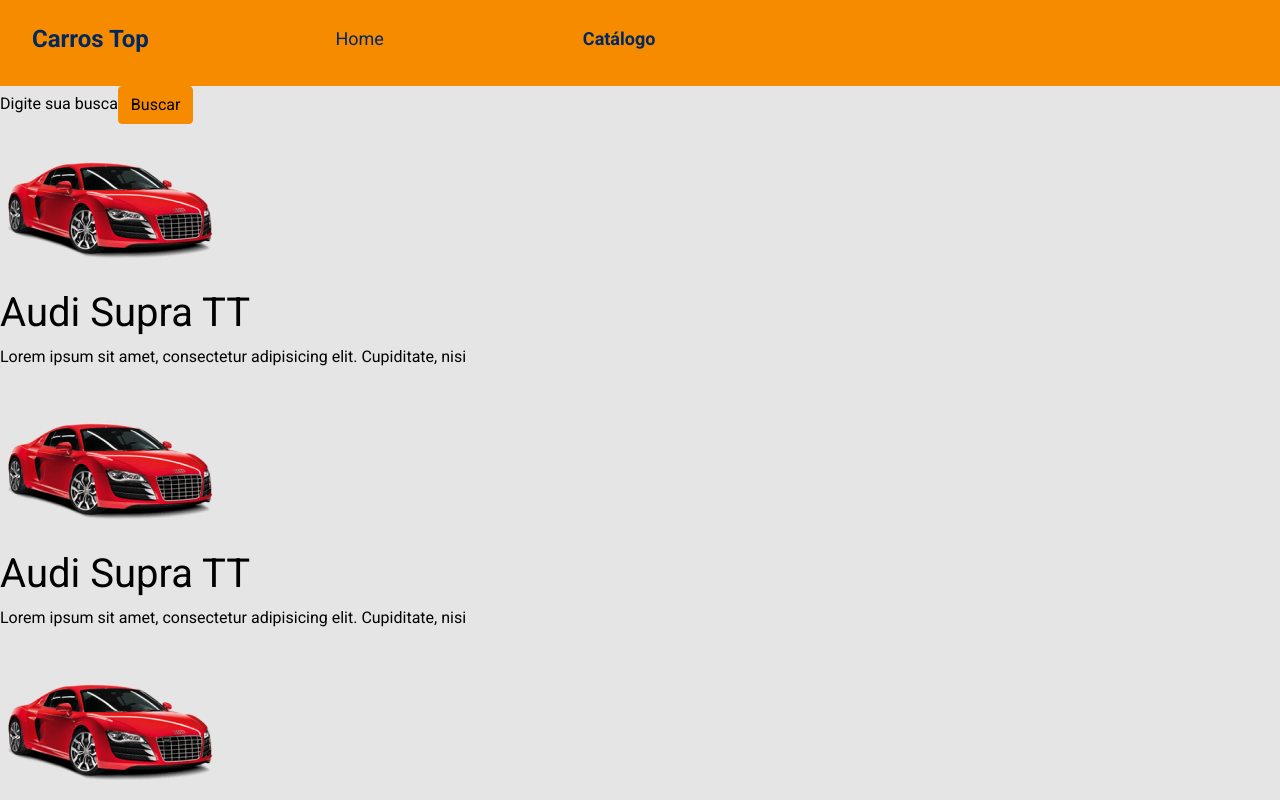
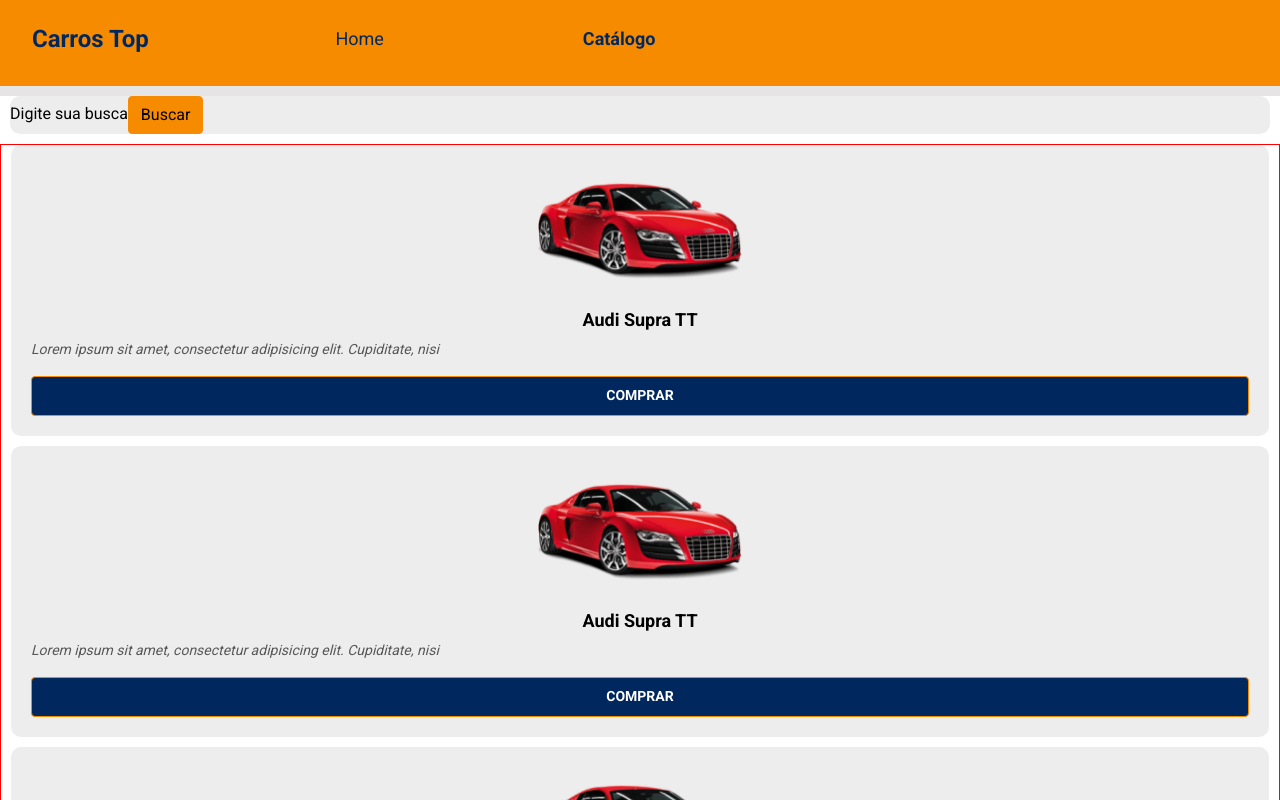
Before and after one commit to janaite/devsuperior-desafio-layout, a React (Create React App) app: page /catalog in a window 1280 px wide. Shown: the top 800 px of the page. Built offline with nearby package versions, Linux system fonts and the light colour scheme.

Commit message:
page Catalog (incomplete)

```diff
--- a/src/pages/Catalog/index.tsx
+++ b/src/pages/Catalog/index.tsx
@@ -14,46 +14,55 @@ const Catalog = () => {
                     <img src={ProductImage} alt="Nome do produto" />
                     <h1>Audi Supra TT</h1>
                     <p>Lorem ipsum sit amet, consectetur adipisicing elit. Cupiditate, nisi</p>
+                    <button className="btn btn-primary">Comprar</button>
                 </div>
                 <div className="catalog-card">
                     <img src={ProductImage} alt="Nome do produto" />
                     <h1>Audi Supra TT</h1>
                     <p>Lorem ipsum sit amet, consectetur adipisicing elit. Cupiditate, nisi</p>
+                    <button className="btn btn-primary">Comprar</button>
                 </div>
                 <div className="catalog-card">
                     <img src={ProductImage} alt="Nome do produto" />
                     <h1>Audi Supra TT</h1>
                     <p>Lorem ipsum sit amet, consectetur adipisicing elit. Cupiditate, nisi</p>
+                    <button className="btn btn-primary">Comprar</button>
                 </div>
                 <div className="catalog-card">
                     <img src={ProductImage} alt="Nome do produto" />
                     <h1>Audi Supra TT</h1>
                     <p>Lorem ipsum sit amet, consectetur adipisicing elit. Cupiditate, nisi</p>
+                    <button className="btn btn-primary">Comprar</button>
                 </div>
                 <div className="catalog-card">
                     <img src={ProductImage} alt="Nome do produto" />
                     <h1>Audi Supra TT</h1>
                     <p>Lorem ipsum sit amet, consectetur adipisicing elit. Cupiditate, nisi</p>
+                    <button className="btn btn-primary">Comprar</button>
                 </div>
                 <div className="catalog-card">
                     <img src={ProductImage} alt="Nome do produto" />
                     <h1>Audi Supra TT</h1>
                     <p>Lorem ipsum sit amet, consectetur adipisicing elit. Cupiditate, nisi</p>
+                    <button className="btn btn-primary">Comprar</button>
                 </div>
                 <div className="catalog-card">
                     <img src={ProductImage} alt="Nome do produto" />
                     <h1>Audi Supra TT</h1>
                     <p>Lorem ipsum sit amet, consectetur adipisicing elit. Cupiditate, nisi</p>
+                    <button className="btn btn-primary">Comprar</button>
                 </div>
                 <div className="catalog-card">
                     <img src={ProductImage} alt="Nome do produto" />
                     <h1>Audi Supra TT</h1>
                     <p>Lorem ipsum sit amet, consectetur adipisicing elit. Cupiditate, nisi</p>
+                    <button className="btn btn-primary">Comprar</button>
                 </div>
                 <div className="catalog-card">
                     <img src={ProductImage} alt="Nome do produto" />
                     <h1>Audi Supra TT</h1>
                     <p>Lorem ipsum sit amet, consectetur adipisicing elit. Cupiditate, nisi</p>
+                    <button className="btn btn-primary">Comprar</button>
                 </div>
             </div>
         </div>
--- a/src/pages/Catalog/styles.css
+++ b/src/pages/Catalog/styles.css
@@ -0,0 +1,67 @@
+.catalog-container {
+  background-color: white;
+}
+
+.catalog-search-container {
+  background: #ededed;
+  border-radius: 10px;
+  margin: 10px 10px 10px 10px;
+}
+
+.catalog-card-container {
+    border: 1px solid red;
+    display: flex;
+    flex-direction: column;
+    flex-wrap: wrap;
+}
+
+.catalog-card {
+  background: #ededed;
+  border-radius: 10px;
+  margin-left: 10px;
+  margin-right: 10px;
+  margin-bottom: 10px;
+  padding-left: 20px;
+  padding-right: 20px;
+  padding-bottom: 20px;
+}
+
+.catalog-card img {
+    margin-left: auto;
+    margin-right: auto;
+    width: 220px;
+    display: block;
+}
+
+.catalog-card h1 {
+  font-size: 18px;
+  font-weight: 700;
+  text-align: center;
+}
+
+.catalog-card p {
+  font-style: italic;
+  font-size: 14px;
+  font-weight: 400;
+  color: #585858;
+}
+
+.catalog-card button {
+  width: 100%;
+  height: 40px;
+  text-transform: uppercase;
+  color:white;
+  font-weight: 700;
+  font-size: 14px;
+  background-color:#00285F;
+}
+
+@media (min-width: 576px) {
+    .catalog-card {
+        /* display: flex;
+        flex-direction: ;
+        flex-basis: 100%;
+        flex: 1;
+        width: 50%; */
+    }
+}
```
